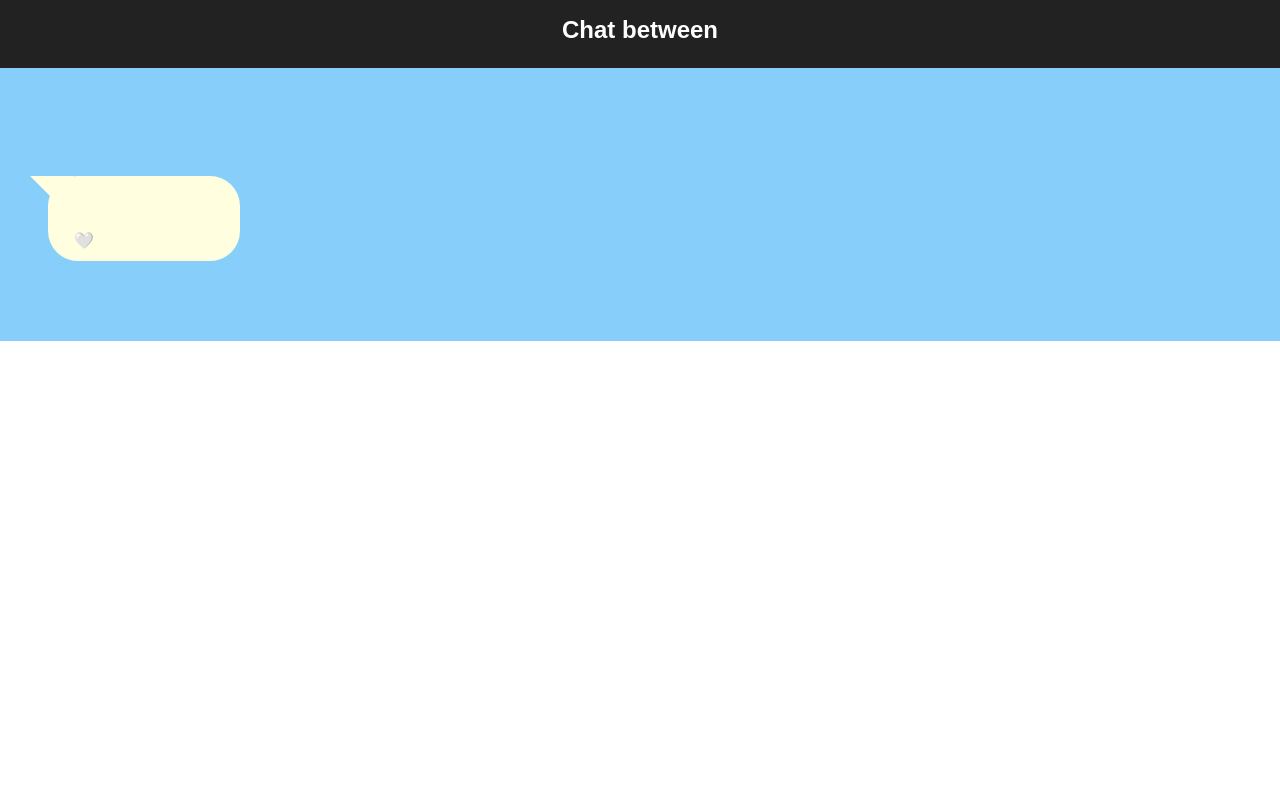
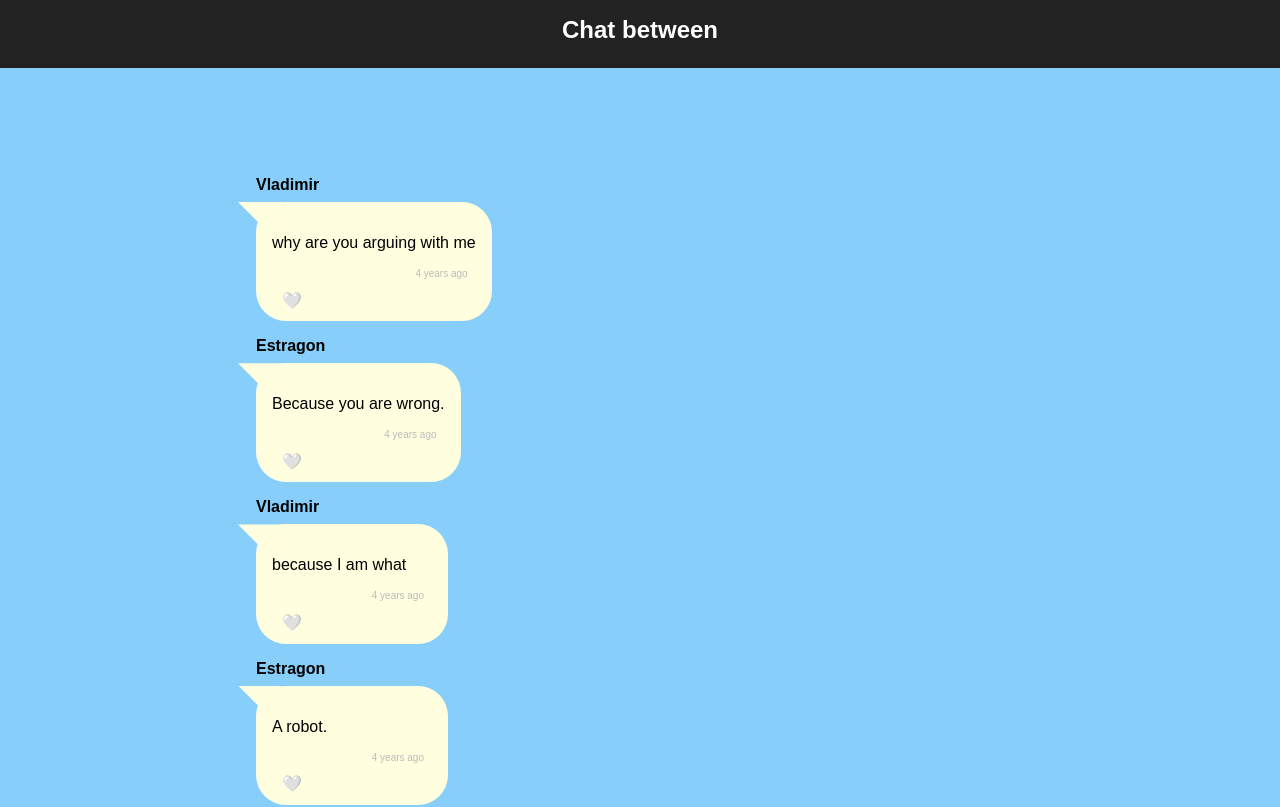
Before and after one commit to AdaGold/react-chatlog, a React (Create React App) app: page / in a window 1280 px wide. Shown: the top 807 px of the page. Built offline with nearby package versions, Linux system fonts and the light colour scheme.

Commit message:
Passed Wave 2 Tests

```diff
--- a/src/App.js
+++ b/src/App.js
@@ -1,6 +1,7 @@
 import React from 'react';
 import './App.css';
-import ChatEntry from './components/ChatEntry';
+// import ChatEntry from './components/ChatEntry';
+import ChatLog from './components/ChatLog';
 import chatMessages from './data/messages.json';
 
 const App = () => {
@@ -10,13 +11,7 @@ const App = () => {
         <h1>Chat between</h1>
       </header>
       <main>
-        <ChatEntry
-        // sender={chatMessages[0].sender}
-        // body={chatMessages[0].body}
-        // timeStamp={chatMessages[0].timeStamp}
-        />
-        {/* Wave 01: Render one ChatEntry component
-        Wave 02: Render ChatLog component */}
+        <ChatLog entries={chatMessages} />
       </main>
     </div>
   );
--- a/src/components/ChatEntry.js
+++ b/src/components/ChatEntry.js
@@ -25,8 +25,8 @@ const ChatEntry = (props) => {
 ChatEntry.propTypes = {
   sender: PropTypes.string.isRequired,
   body: PropTypes.string.isRequired,
-  timestamp: PropTypes.instanceOf(TimeStamp).isRequired,
-  liked: PropTypes.bool.isRequired,
+  timeStamp: PropTypes.string.isRequired,
+  liked: PropTypes.bool,
 };
 
 export default ChatEntry;
--- /dev/null
+++ b/src/components/ChatLog.js
@@ -0,0 +1,30 @@
+import React from 'react';
+import './ChatEntry.css';
+import './ChatLog.css';
+
+import PropTypes from 'prop-types';
+import ChatEntry from './ChatEntry';
+
+const ChatLog = (props) => {
+  const entries = props.entries;
+
+  const messages = entries.map((message) => {
+    return (
+      <div key={message.id}>
+        <ChatEntry
+          sender={message.sender}
+          body={message.body}
+          timeStamp={message.timeStamp}
+        />
+      </div>
+    );
+  });
+
+  return <section className="chat-log">{messages}</section>;
+};
+
+ChatLog.propTypes = {
+  chatData: PropTypes.arrayOf(PropTypes.object).isRequired,
+};
+
+export default ChatLog;
```
